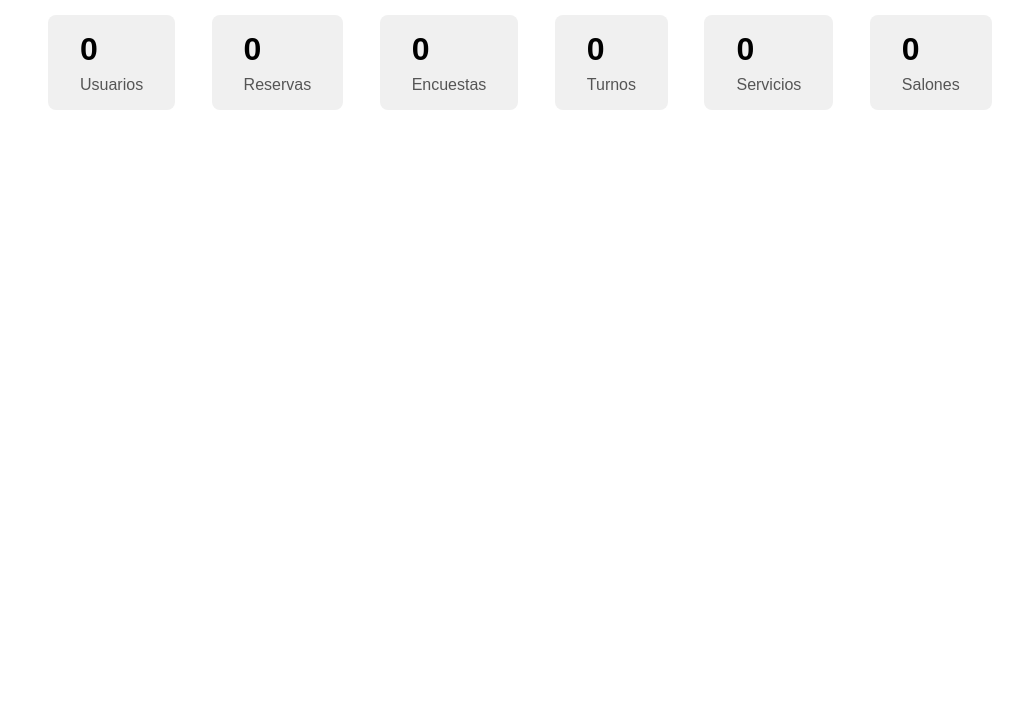
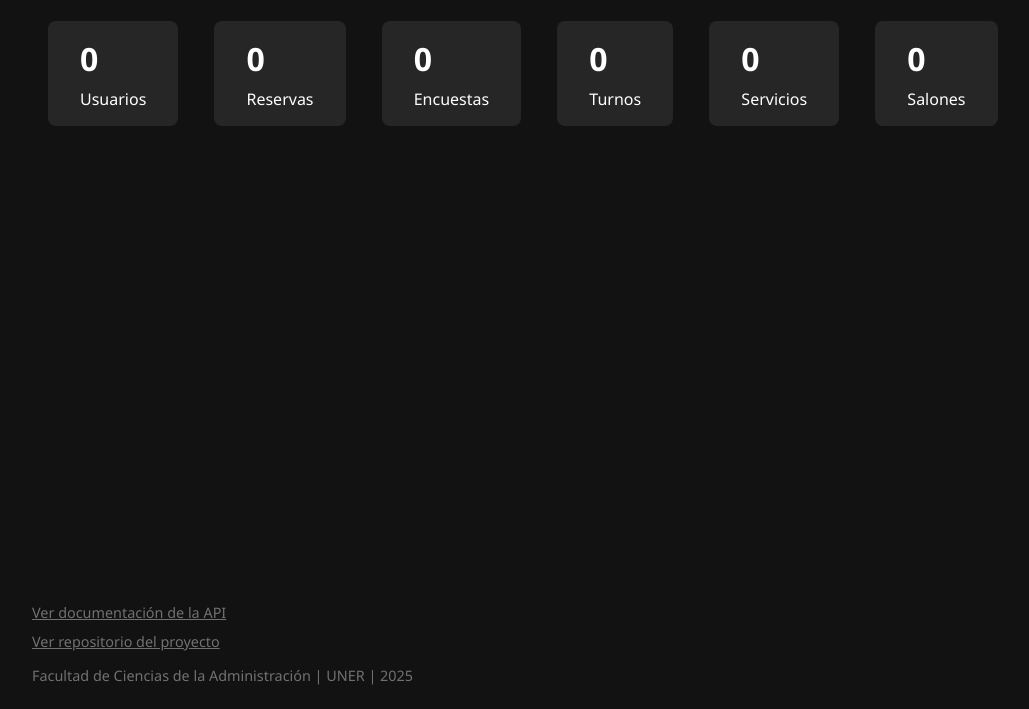
Before and after one commit to Zorzem/TP-Final-Programacion3-UNER, a website: page public/dashboard/index.html in a window 1280 px wide. Shown: the part 91-800 px from the top of the page, without its empty margins (0-1029 px from the left). Drawn offline with Linux system fonts and the light colour scheme; no server answers.

Commit message:
Mejorado dashboard (modo oscuro, añadidos enlaces importantes)

```diff
--- a/public/dashboard/index.html
+++ b/public/dashboard/index.html
@@ -2,19 +2,38 @@
 <html lang="es">
   <head>
     <meta charset="UTF-8" />
-    <title>Dashboard</title>
+    <title>Reservas | Dashboard</title>
     <style>
+      html {
+        color-scheme: dark;
+        /* background-color: rgb(32, 32, 32); */
+        /* color: rgb(235, 235, 235)smoke; */
+      }
+
       body {
-        font-family: sans-serif;
+        font-family: "Segoe UI", Tahoma, Geneva, Verdana, sans-serif;
         margin: 2rem;
       }
+      a,
+      a:visited {
+        color: inherit;
+        display: inline-block;
+        margin-top: 10px;
+        opacity: 0.4;
+      }
+
+      a:hover {
+        opacity: 1;
+      }
+
       .card {
         display: inline-block;
         padding: 1rem 2rem;
         margin: 1rem;
-        background: #f0f0f0;
+        background: #ffffff16;
         border-radius: 8px;
       }
+
       .card h2 {
         margin: 0;
         font-size: 2rem;
@@ -22,7 +41,19 @@
       .card p {
         margin: 0.5rem 0 0;
         font-size: 1rem;
-        color: #555;
+        /* color: white; */
+      }
+
+      footer {
+        /* display: flex; */
+        /* flex-direction: column; */
+        position: fixed;
+        bottom: 10px;
+        font-size: 0.9rem;
+      }
+
+      footer p {
+        opacity: 0.4;
       }
     </style>
   </head>
@@ -54,6 +85,12 @@
       <p>Salones</p>
     </div>
 
+    <footer>
+      <a id="docs-link" href="">Ver documentación de la API</a> <br />
+      <a href="https://github.com/Zorzem/TP-Final-Programacion3-UNER">Ver repositorio del proyecto</a>
+      <p>Facultad de Ciencias de la Administración | UNER | 2025</p>
+    </footer>
+
     <script>
       fetch("/api/v1/dashboard")
         .then((res) => res.json())
@@ -71,6 +108,10 @@
           }
         })
         .catch((err) => console.error(err));
+
+      // url de api docs
+      const base = window.location.origin;
+      document.getElementById("docs-link").href = `${base}/api-docs`;
     </script>
   </body>
 </html>
--- a/src/servidor.js
+++ b/src/servidor.js
@@ -8,5 +8,6 @@ app.listen(process.env.PUERTO, () => {
   // console.log(`Servidor arriba en el puerto ${process.env.PUERTO}`);
   console.log("\x1b[32m%s\x1b[0m", `Servidor arriba en el puerto ${process.env.PUERTO}`);
   console.log("\x1b[32m%s\x1b[0m", `Documentación: http://localhost:${process.env.PUERTO}/api-docs`);
+  console.log("\x1b[32m%s\x1b[0m", `Dashboard: http://localhost:${process.env.PUERTO}/dashboard`);
   console.log();
 });
```
Also changed, not shown: README.md.
